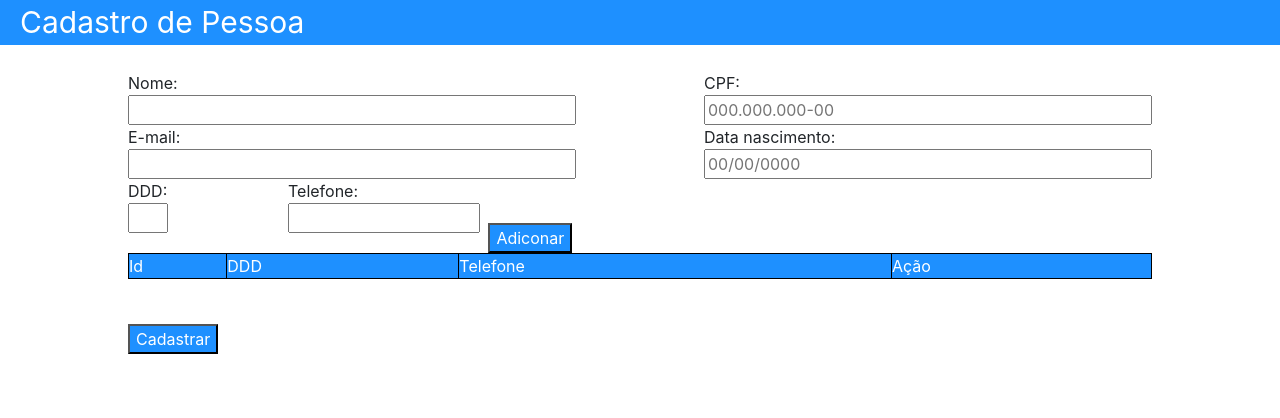
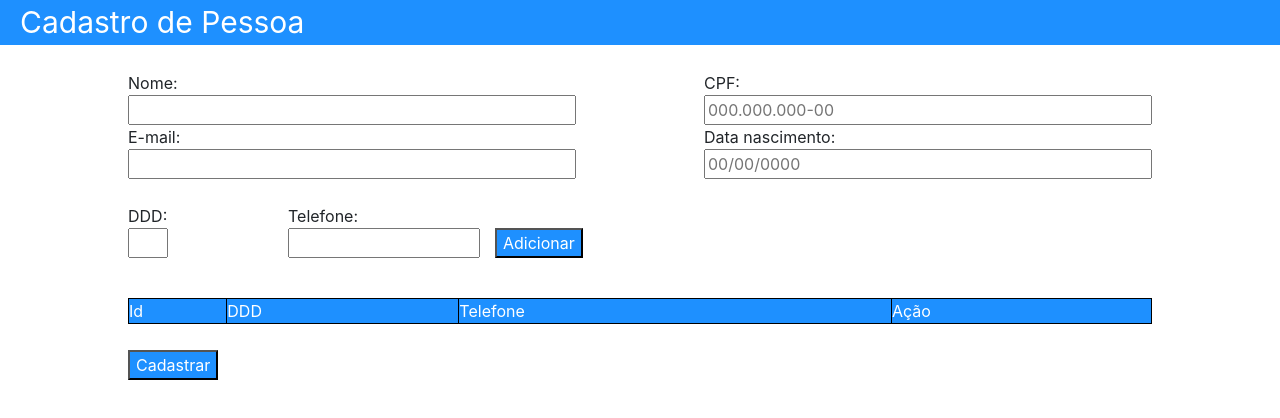
Before and after one commit to markswell/provamv-front, an Angular app: page /pessoas/cadastrar in a window 1280 px wide. Shown: the top 418 px of the page. Built offline with nearby package versions, Linux system fonts and the light colour scheme.

Commit message:
fix : position elements
- added clearfix class
- added class on components

```diff
--- a/src/app/cadastro/cadastro.component.css
+++ b/src/app/cadastro/cadastro.component.css
@@ -1,70 +1,82 @@
-.entrada{
+.entrada {
     width: 35%;
     margin-left: 10%;
+}
 
-}
-.meiatela{
+.meiatela {
     width: 50%;
 }
-.ddd{
+
+.ddd {
     width: 25%;
 }
-.espacotop{
+
+.espacotop {
     margin-top: 2%;
     margin-bottom: 2%;
 }
-.telefone{
-    width:100%;
+
+.telefone {
+    width: 100%;
 }
 
-.conteinertelefone{
+.conteinertelefone {
     width: 30%;
 }
-.campo{
+
+.campo {
     width: 100%;
-
 }
 
-.flutuante{
+.flutuante {
     float: left;
 }
-.caixa{
+
+.flutuantemaior {
+    width: 150px;
+}
+
+.caixa {
     width: 100%;
     padding-left: 100px;
-    padding-top: 50px;;
+    padding-top: 50px;
 }
-input{
+
+input {
     width: 40%;
 }
 
-.linha{
+.linha {
     width: 100%;
     height: 2px;
     border-bottom: 2px solid;
     margin: 2px;
 }
-table{
-    width:80%;
+
+table {
+    width: 80%;
     margin-top: 40px;
 }
 
-table, th, td {
+table,
+th,
+td {
     border: 1px solid black;
     margin-left: 10%;
 }
 
-th{
+th {
     color: white;
     background-color: dodgerblue;
 }
-.botao{
-    margin-top: 20px;
+
+.botao {
     color: white;
     background-color: dodgerblue;
     margin-left: 10%;
 }
 
-.fundo{
+.fundo {
     background-color: dodgerblue;
     color: white;
     font-size: 30px;
--- a/src/app/cadastro/cadastro.component.html
+++ b/src/app/cadastro/cadastro.component.html
@@ -1,38 +1,46 @@
 <div class="fundo">{{ titulo }}</div>
-<div class="espacotop">
-  <div class="flutuante entrada ">
-    <label >Nome:</label><br/>
-    <input type="text" class="campo"  value="{{ pessoa.nome }}" #nome required>
+<div class="espacotop clearfix">
+  <div class="flutuante entrada clearfix">
+    <label>Nome:</label>
+    <br/>
+    <input type="text" class="campo" value="{{ pessoa.nome }}" #nome required>
   </div>
-  <div class="flutuante entrada ">
-    <label >CPF:</label><br/>
+  <div class="flutuante entrada clearfix">
+    <label>CPF:</label>
+    <br/>
     <input type="text" class="campo" required value="{{ pessoa.cpf }}" placeholder="000.000.000-00" #cpf>
   </div>
-  <div class="flutuante entrada">
-    <label >E-mail:</label><br/>
-    <input type="text"  class="campo" required  value="{{ pessoa.email }}"  #email>
+  <div class="flutuante entrada clearfix">
+    <label>E-mail:</label>
+    <br/>
+    <input type="text" class="campo" required value="{{ pessoa.email }}" #email>
   </div>
-  <div class="entrada flutuante">
-    <label >Data nascimento:</label><br/>
-    <input type="text"  class="campo" required  value="{{ pessoa.dataNascimento | date: 'dd/MM/y' }}" placeholder="00/00/0000" #data>
+  <div class="entrada flutuante clearfix">
+    <label>Data nascimento:</label>
+    <br/>
+    <input type="text" class="campo" required value="{{ pessoa.dataNascimento | date: 'dd/MM/y' }}" placeholder="00/00/0000"
+      #data>
   </div>
 </div>
-  <div class="meiatela entrada">
-    <div class="flutuante ddd" >
-      <label >DDD:</label><br/>
-      <input class="ddd" type="text" #ddd >
+<div class="meiatela entrada clearfix">
+  <div class="flutuante ddd clearfix">
+    <label>DDD:</label>
+    <br/>
+    <input class="ddd" type="text" #ddd>
   </div>
-    <div class="flutuante conteinertelefone">
-      <label >Telefone:</label><br/>
+  <div class="flutuante conteinertelefone clearfix">
+    <label>Telefone:</label>
+    <br/>
     <input class="telefone" type="text" #numero>
   </div>
-    <div class="flutuante">
-      <label ></label><br/>
-      <button class="botao " on-click="adicionarTel(ddd, numero)">Adiconar</button>
+  <div class="flutuante flutuantemaior clearfix">
+    <label></label>
+    <br/>
+    <button class="botao" on-click="adicionarTel(ddd, numero)">Adicionar</button>
   </div>
 </div>
 <div class="espacotop">
-    <table >
+  <table>
     <tr>
       <th>Id</th>
       <th>DDD</th>
@@ -43,8 +51,10 @@
       <td>{{ t.id }}</td>
       <td>{{ t.ddd }}</td>
       <td>{{ t.numero }}</td>
-        <td><button type="button" class="btn btn-link" on-click="deletar(t)">Deletar</button></td>
+      <td>
+        <button type="button" class="btn btn-link" on-click="deletar(t)">Deletar</button>
+      </td>
     </tr>
   </table>
 </div>
-  <button class="botao"   on-click="adicionar(nome,cpf,data ,email); " >{{ botao }}</button>
+<button class="botao" on-click="adicionar(nome,cpf,data ,email); ">{{ botao }}</button>
--- a/src/styles.css
+++ b/src/styles.css
@@ -1 +1,11 @@
 /* You can add global styles to this file, and also import other style files */
+
+.clearfix {
+    overflow: auto;
+}
+
+.clearfix::after {
+    content: "";
+    clear: both;
+    display: table;
+}
```
Lines whose indentation alone changed are shown as unchanged.
